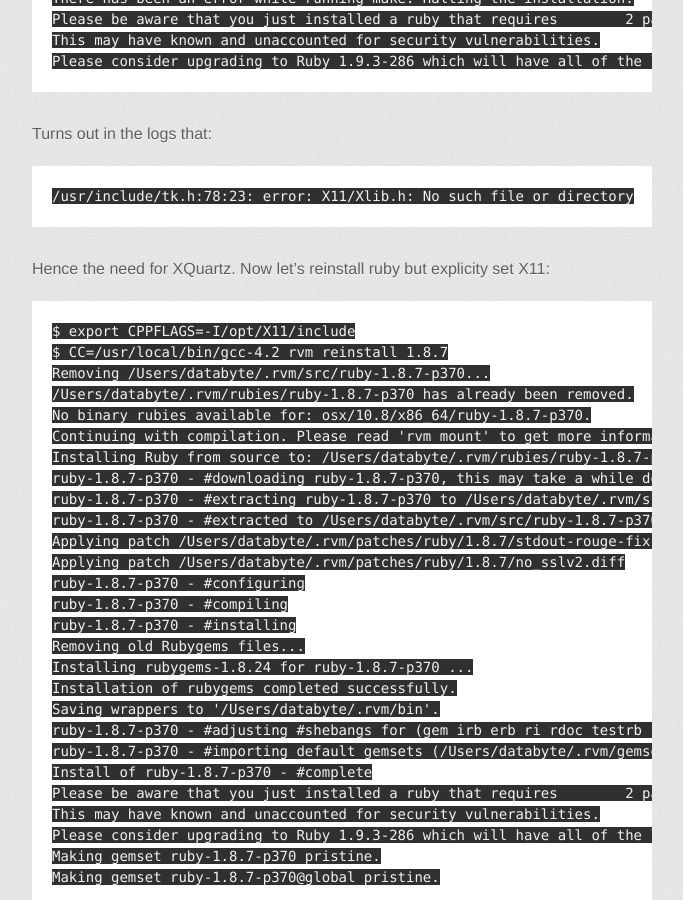
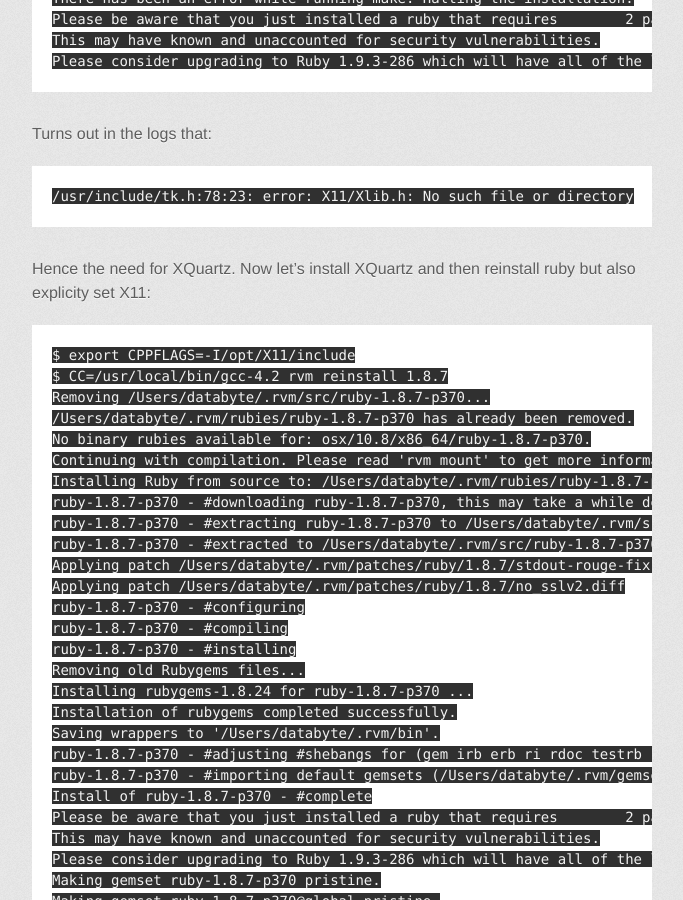
Before and after one commit to databyte/databyte.github.com, a Jekyll site: the page built from _posts/2012-10-15-upgrading-to-mountain-lion.md, in a window 1280 px wide and 900 px high, scrolled down 1489 px. Shown: the whole window, without its empty margins (298-981 px from the left). Built offline with Jekyll 4.4.1, drawn with Linux system fonts in a browser that asks for light colours; some web fonts are replaced; Markdown is read by kramdown in place of the engine named in the settings.

Commit message:
tweak to upgrading to mountain lion

```diff
--- a/_posts/2012-10-15-upgrading-to-mountain-lion.md
+++ b/_posts/2012-10-15-upgrading-to-mountain-lion.md
@@ -64,8 +64,8 @@ Turns out in the logs that:
 
     /usr/include/tk.h:78:23: error: X11/Xlib.h: No such file or directory
 
-Hence the need for XQuartz. Now let's reinstall ruby but explicity set
-X11:
+Hence the need for XQuartz. Now let's install XQuartz and then reinstall ruby
+but also explicity set X11:
 
     $ export CPPFLAGS=-I/opt/X11/include
     $ CC=/usr/local/bin/gcc-4.2 rvm reinstall 1.8.7
```
